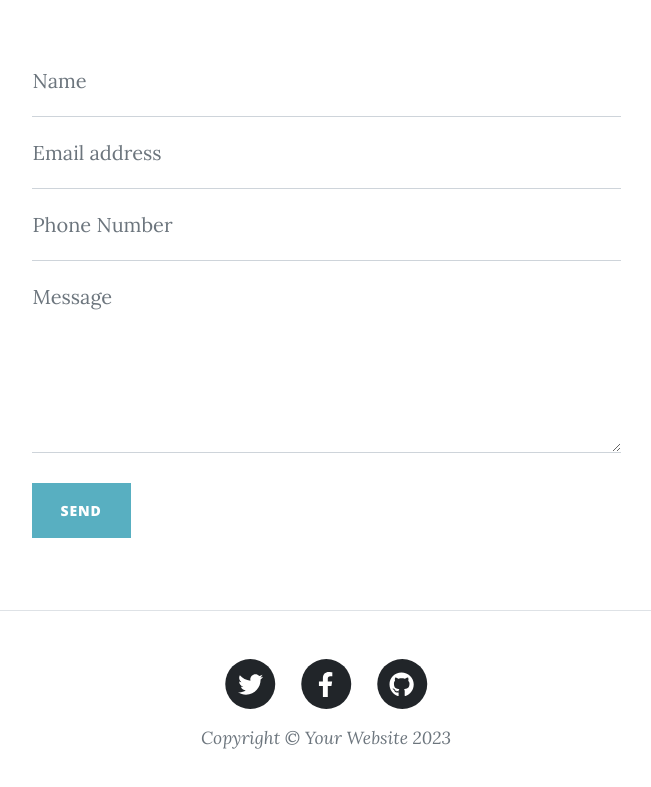
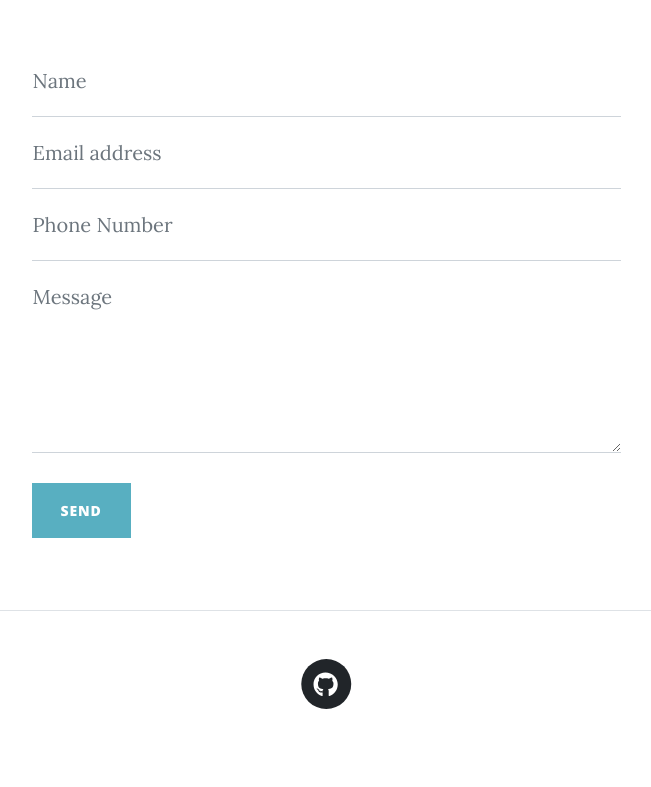
Before and after one commit to Sac18/Talk, a website: page contact.html in a window 1280 px wide. Shown: the part 675-1462 px from the top of the page, without its empty margins (314-965 px from the left). Drawn offline with nearby package versions, Linux system fonts and the light colour scheme.

Commit message:
Update contact.html

```diff
--- a/contact.html
+++ b/contact.html
@@ -12,7 +12,7 @@
         <meta name="viewport" content="width=device-width, initial-scale=1, shrink-to-fit=no" />
         <meta name="description" content="" />
         <meta name="author" content="" />
-        <title>talk</title>
+        <title>Talk</title>
         <link rel="icon" type="image/x-icon" href="assets/favicon.ico" />
         <!-- Font Awesome icons (free version)-->
         <script src="https://use.fontawesome.com/releases/v6.3.0/js/all.js" crossorigin="anonymous"></script>
@@ -26,7 +26,7 @@
         <!-- Navigation-->
         <nav class="navbar navbar-expand-lg navbar-light" id="mainNav">
             <div class="container px-4 px-lg-5">
-                <a class="navbar-brand" href="index.html">talk</a>
+                <a class="navbar-brand" href="index.html">Talk</a>
                 <button class="navbar-toggler" type="button" data-bs-toggle="collapse" data-bs-target="#navbarResponsive" aria-controls="navbarResponsive" aria-expanded="false" aria-label="Toggle navigation">
                     Menu
                     <i class="fas fa-bars"></i>
@@ -123,31 +123,14 @@
                     <div class="col-md-10 col-lg-8 col-xl-7">
                         <ul class="list-inline text-center">
                             <li class="list-inline-item">
-                                <a href="#!">
-                                    <span class="fa-stack fa-lg">
-                                        <i class="fas fa-circle fa-stack-2x"></i>
-                                        <i class="fab fa-twitter fa-stack-1x fa-inverse"></i>
-                                    </span>
-                                </a>
-                            </li>
-                            <li class="list-inline-item">
-                                <a href="#!">
-                                    <span class="fa-stack fa-lg">
-                                        <i class="fas fa-circle fa-stack-2x"></i>
-                                        <i class="fab fa-facebook-f fa-stack-1x fa-inverse"></i>
-                                    </span>
-                                </a>
-                            </li>
-                            <li class="list-inline-item">
-                                <a href="#!">
+                                <a href="https://github.com/Sac18/Talk">
                                     <span class="fa-stack fa-lg">
                                         <i class="fas fa-circle fa-stack-2x"></i>
                                         <i class="fab fa-github fa-stack-1x fa-inverse"></i>
                                     </span>
-                                </a>
+                                </a></a>
                             </li>
                         </ul>
-                        <div class="small text-center text-muted fst-italic">Copyright &copy; Your Website 2023</div>
                     </div>
                 </div>
             </div>
```
